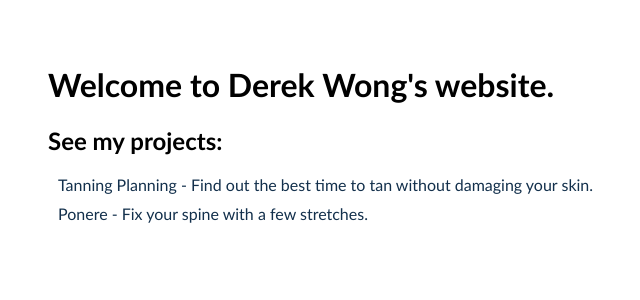
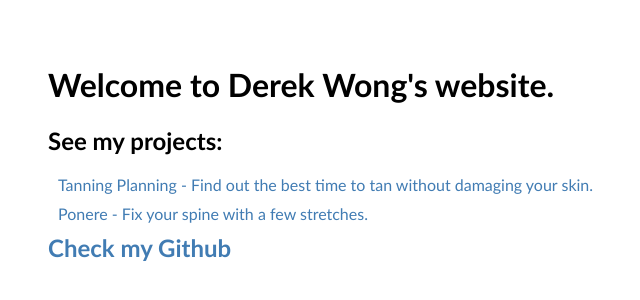
Before and after one commit to djwong23/Homepage, a React (Create React App) app: page / in a window 1280 px wide. Shown: the part 116-416 px from the top of the page, without its empty margins (208-848 px from the left). Built offline with nearby package versions, Linux system fonts and the light colour scheme.

Commit message:
added github link

```diff
--- a/public/index.html
+++ b/public/index.html
@@ -7,7 +7,7 @@
     <meta name="theme-color" content="#000000" />
     <meta
       name="description"
-      content="Web site created using create-react-app"
+      content="Homepage"
     />
     <link rel="apple-touch-icon" href="%PUBLIC_URL%/logo192.png" />
     <!--
--- a/src/App.css
+++ b/src/App.css
@@ -59,14 +59,20 @@ body,
 
 .buttons {
   text-decoration: none;
-  color: #13304c;
-  padding-bottom: 100px;
+  color: #417cb3;
+  padding-bottom: 10px;
 }
 
 .buttonWrapper {
   padding-left: 10px;
+  padding-bottom: 10px;
 }
 
 .buttons:hover {
   color: #000000;
 }
+
+.github {
+  font-size: 1.5em;
+  font-weight: bold;
+}
--- a/src/App.js
+++ b/src/App.js
@@ -7,7 +7,7 @@ function App() {
       <h1 className="header">Welcome to Derek Wong's website.</h1>
       <h2 className="header">See my projects:</h2>
       <div className="buttonWrapper">
-        <div style={{paddingBottom: "10px"}}>
+        <div style={{ paddingBottom: "10px" }}>
           <a href="/TanningPlanning" className="buttons">
             Tanning Planning - Find out the best time to tan without damaging
             your skin.
@@ -19,6 +19,9 @@ function App() {
           </a>
         </div>
       </div>
+      <div className="github">
+        <a className = "buttons" href="https://github.com/djwong23">Check my Github</a>
+      </div>
     </div>
   );
 }
```
